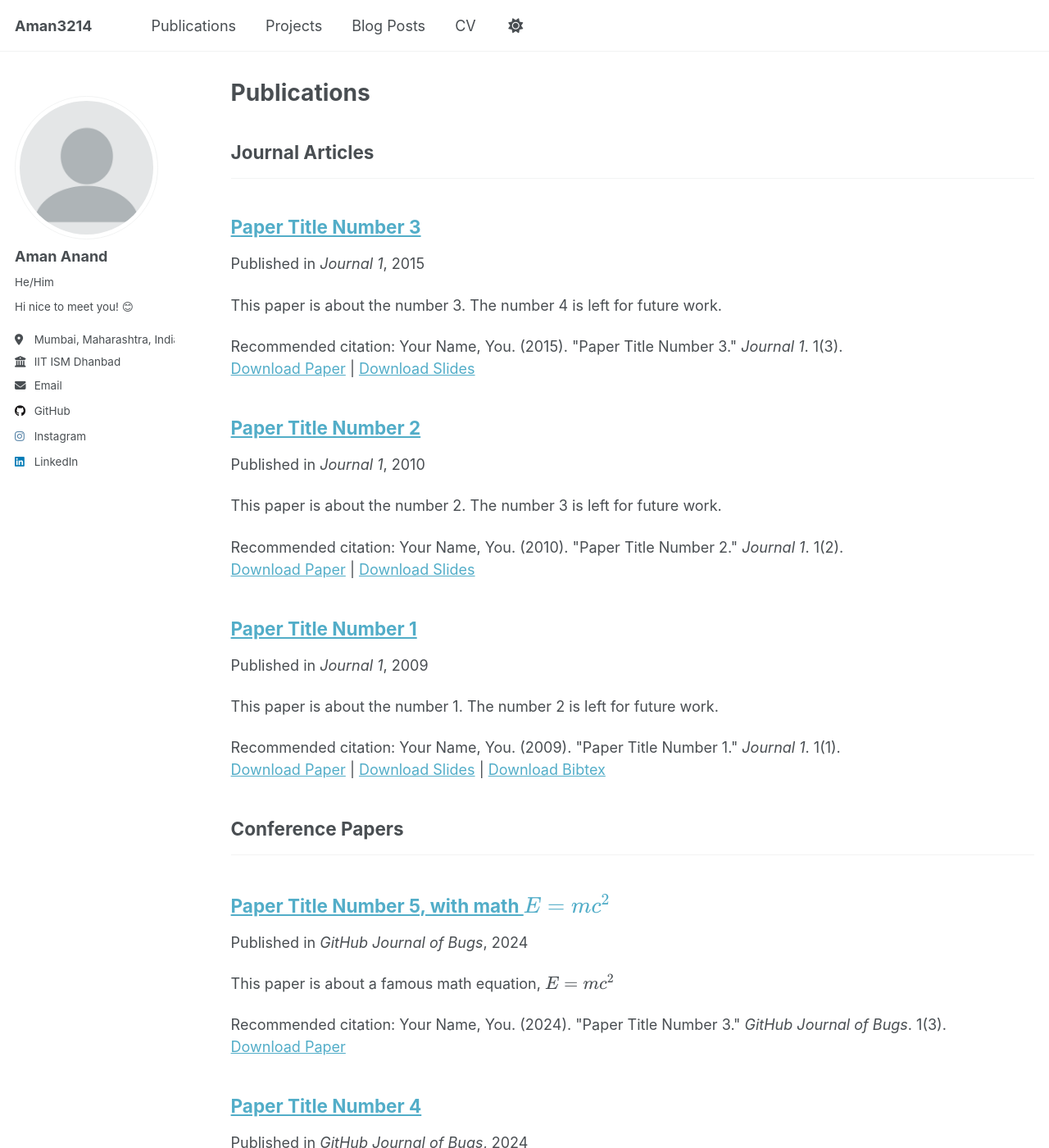
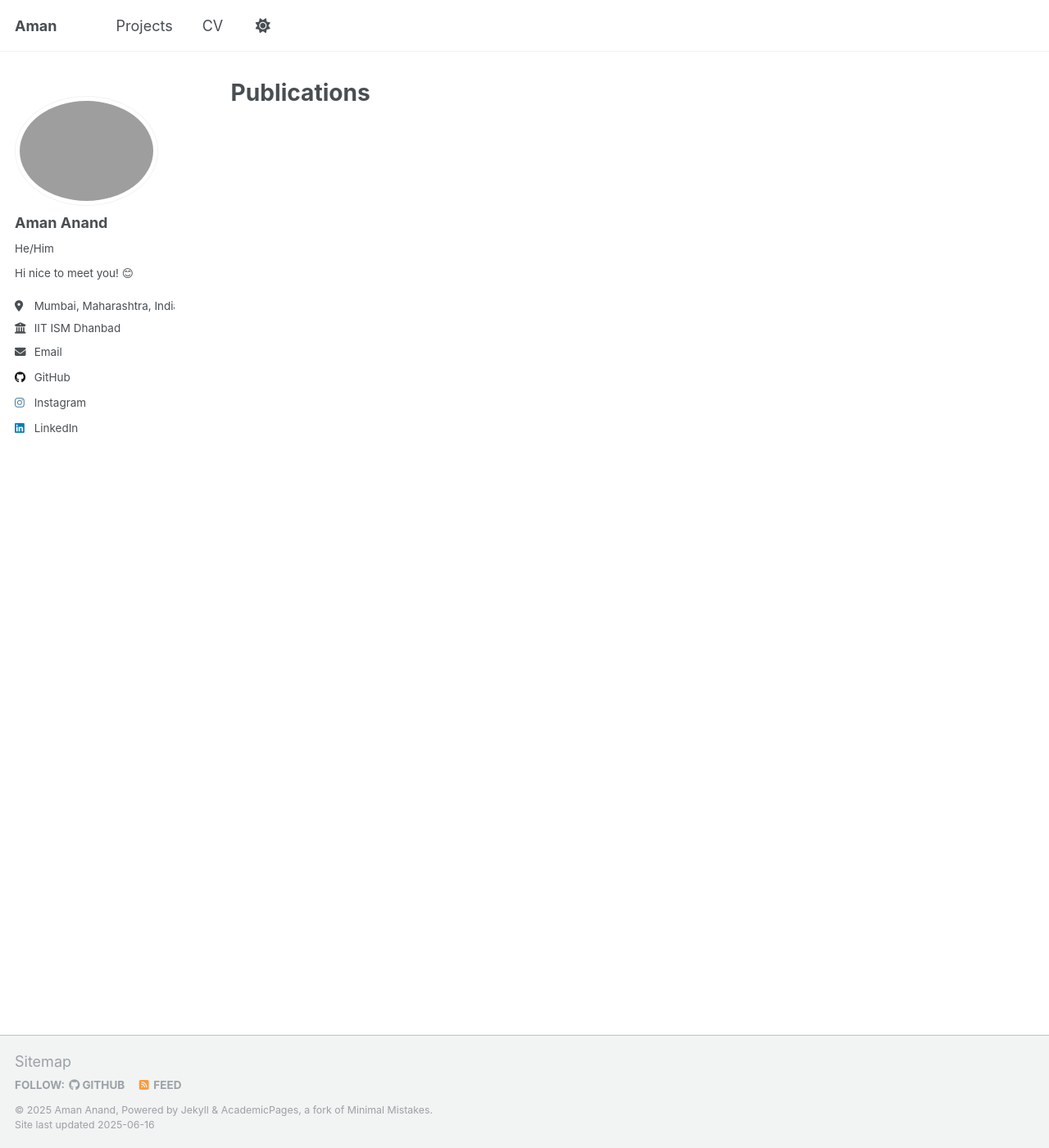
Before and after one commit to Aman3214/Aman3214.github.io, a Jekyll site: the page built from _pages/publications.html, in a window 1280 px wide and 1400 px high. Shown: the whole window at 82% size. Built offline with Jekyll 4.4.1, drawn with Linux system fonts in a browser that asks for light colours; some of the changed text lies outside the part shown.

Commit message:
updated aboutMe

```diff
--- a/_config.yml
+++ b/_config.yml
@@ -9,7 +9,7 @@
 # Basic Site Settings
 locale                   : "en-US"
 site_theme               : "default"
-title                    : "Aman3214"
+title                    : "Aman"
 title_separator          : "-"
 name                     : &name "Aman Anand"
 description              : &description "Student at IIT(ISM) Dhanbad"
@@ -22,7 +22,7 @@ repository               : "Aman3214/Aman3214.github.io"
 #               Additional customization can be done by editing /_includes/author-profile.html
 author:
   # Biographic information
-  avatar           : "profile.png"
+  avatar           : "Aman.jpg"
   name             : "Aman Anand"
   pronouns         : "He/Him"
   bio              : "Hi nice to meet you! 😊"
--- a/_pages/portfolio.html
+++ b/_pages/portfolio.html
@@ -1,6 +1,6 @@
 ---
 layout: archive
-title: "Portfolio"
+title: "Projects"
 permalink: /portfolio/
 author_profile: true
 ---
--- a/_publications/2009-10-01-paper-title-number-1.md
+++ /dev/null
@@ -1,14 +0,0 @@
----
-title: "Paper Title Number 1"
-collection: publications
-category: manuscripts
-permalink: /publication/2009-10-01-paper-title-number-1
-excerpt: 'This paper is about the number 1. The number 2 is left for future work.'
-date: 2009-10-01
-venue: 'Journal 1'
-slidesurl: 'http://academicpages.github.io/files/slides1.pdf'
-paperurl: 'http://academicpages.github.io/files/paper1.pdf'
-bibtexurl: 'http://academicpages.github.io/files/bibtex1.bib'
-citation: 'Your Name, You. (2009). &quot;Paper Title Number 1.&quot; <i>Journal 1</i>. 1(1).'
----
-The contents above will be part of a list of publications, if the user clicks the link for the publication than the contents of section will be rendered as a full page, allowing you to provide more information about the paper for the reader. When publications are displayed as a single page, the contents of the above "citation" field will automatically be included below this section in a smaller font.
--- a/_publications/2010-10-01-paper-title-number-2.md
+++ /dev/null
@@ -1,14 +0,0 @@
----
-title: "Paper Title Number 2"
-collection: publications
-category: manuscripts
-permalink: /publication/2010-10-01-paper-title-number-2
-excerpt: 'This paper is about the number 2. The number 3 is left for future work.'
-date: 2010-10-01
-venue: 'Journal 1'
-slidesurl: 'http://academicpages.github.io/files/slides2.pdf'
-paperurl: 'http://academicpages.github.io/files/paper2.pdf'
-citation: 'Your Name, You. (2010). &quot;Paper Title Number 2.&quot; <i>Journal 1</i>. 1(2).'
----
-
-The contents above will be part of a list of publications, if the user clicks the link for the publication than the contents of section will be rendered as a full page, allowing you to provide more information about the paper for the reader. When publications are displayed as a single page, the contents of the above "citation" field will automatically be included below this section in a smaller font.
--- a/_publications/2015-10-01-paper-title-number-3.md
+++ /dev/null
@@ -1,14 +0,0 @@
----
-title: "Paper Title Number 3"
-collection: publications
-category: manuscripts
-permalink: /publication/2015-10-01-paper-title-number-3
-excerpt: 'This paper is about the number 3. The number 4 is left for future work.'
-date: 2015-10-01
-venue: 'Journal 1'
-slidesurl: 'http://academicpages.github.io/files/slides3.pdf'
-paperurl: 'http://academicpages.github.io/files/paper3.pdf'
-citation: 'Your Name, You. (2015). &quot;Paper Title Number 3.&quot; <i>Journal 1</i>. 1(3).'
----
-
-The contents above will be part of a list of publications, if the user clicks the link for the publication than the contents of section will be rendered as a full page, allowing you to provide more information about the paper for the reader. When publications are displayed as a single page, the contents of the above "citation" field will automatically be included below this section in a smaller font.
--- a/_publications/2025-06-08-paper-title-number-5.md
+++ /dev/null
@@ -1,13 +0,0 @@
----
-title: "Paper Title Number 5, with math $$E=mc^2$$"
-collection: publications
-category: conferences
-permalink: /publication/2024-02-17-paper-title-number-4
-excerpt: 'This paper is about a famous math equation, $$E=mc^2$$'
-date: 2024-02-17
-venue: 'GitHub Journal of Bugs'
-paperurl: 'http://academicpages.github.io/files/paper3.pdf'
-citation: 'Your Name, You. (2024). &quot;Paper Title Number 3.&quot; <i>GitHub Journal of Bugs</i>. 1(3).'
----
-
-Using [MathJax](https://www.mathjax.org/) in the description is supported - $$E=mc^2$$ - however, the use must be mindful that the default delimiters are `$$...$$` and `\\[...\\]` which differs from the `$...$` that is typically expected.
```
Also changed, not shown: _data/authors.yml (+13 -14 lines), _data/navigation.yml (+4 -4 lines), _pages/about.md (+7 -1 lines), _publications/2024-02-17-paper-title-number-4.md (deleted, +0 -13 lines).
